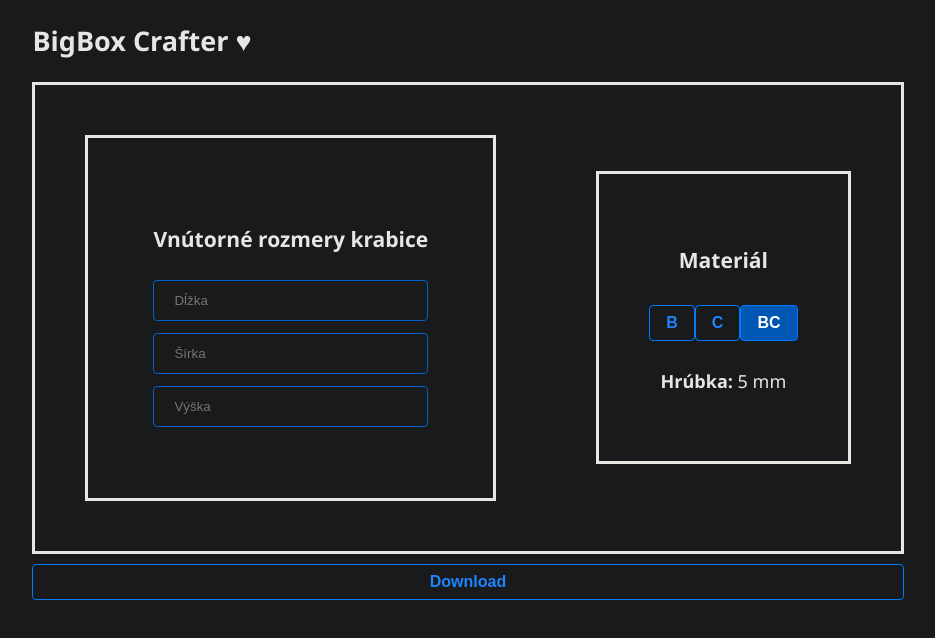
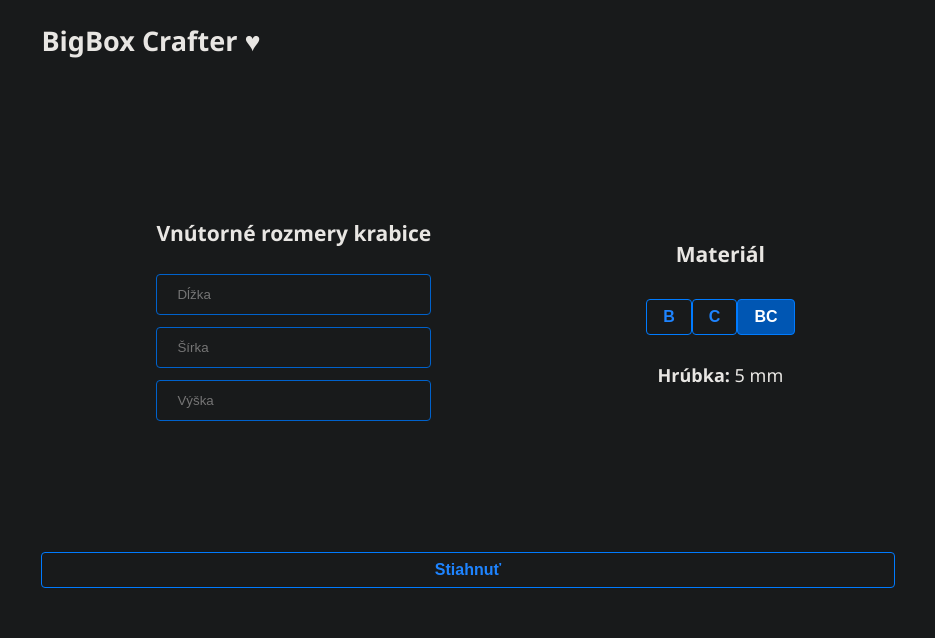
Before and after one commit to rekcoob/box_crafter, a Vue app in the folder frontend/: page / in a window 1280 px wide. Shown: the top 638 px of the page, without its empty margins (172-1107 px from the left). Built offline with nearby package versions, Linux system fonts and the light colour scheme.

Commit message:
Remove css borders

```diff
--- a/frontend/src/App.vue
+++ b/frontend/src/App.vue
@@ -59,6 +59,6 @@ export default {
   display: flex;
   justify-content: center;
   align-items: center;
-  border: solid;
+  /*border: solid;*/
 }
 </style>
--- a/frontend/src/components/BoxResults.vue
+++ b/frontend/src/components/BoxResults.vue
@@ -56,7 +56,7 @@ export default {
 <style scoped>
 .results {
   padding: 50px;
-  border: solid;
-  transition: opacity 1.5s ease-in-out;
+  /* border: solid; */
+  transition: opacity 2s ease-in-out;
 }
 </style>
--- a/frontend/src/components/DimensionsInput.vue
+++ b/frontend/src/components/DimensionsInput.vue
@@ -60,7 +60,7 @@ export default {
 form {
   margin: 50px;
   padding: 50px;
-  border: solid;
+  /* border: solid; */
   display: flex;
   flex-direction: row;
   align-items: center;
--- a/frontend/src/components/DownloadBtn.vue
+++ b/frontend/src/components/DownloadBtn.vue
@@ -21,7 +21,7 @@ export default {
       try {
         if (!this.formValid) {
           // If form is not valid, display error message and return
-          this.errorMessage = 'Vyplňte vsetky rozmery!'
+          this.errorMessage = 'Ferenc, Vyplň vsetky rozmery!'
           return
         }
         const thicknessMap = {
@@ -72,7 +72,7 @@ export default {
     <p v-show="!formValid" class="error-message">{{ errorMessage }}</p>
 
     <button class="btn-primary" :class="{ ready: formValid }" @click="downloadFile">
-      Download
+      Stiahnuť
     </button>
   </div>
 </template>
--- a/frontend/src/components/MaterialButtons.vue
+++ b/frontend/src/components/MaterialButtons.vue
@@ -43,7 +43,7 @@ export default {
 .material {
   margin: 50px;
   padding: 50px;
-  border: solid;
+  /* border: solid; */
   display: flex;
   flex-direction: column;
   align-items: center;
```
